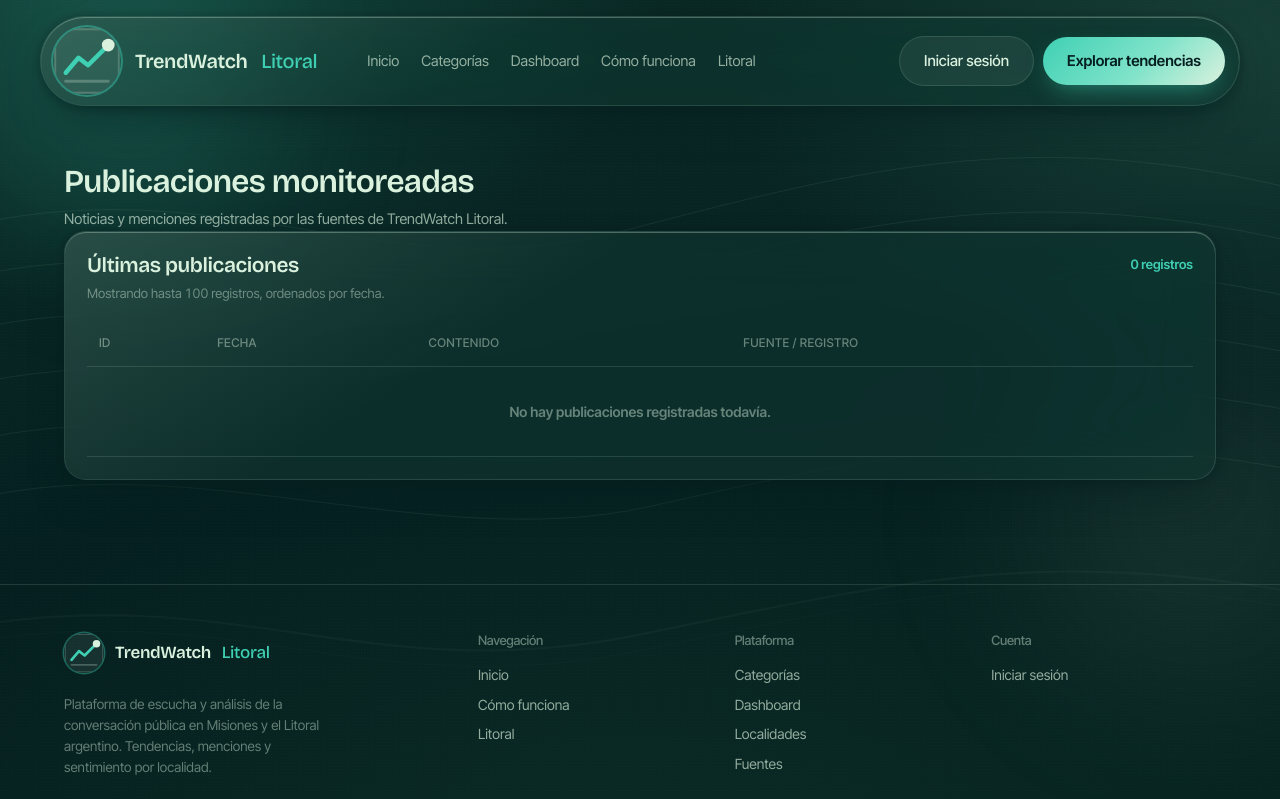
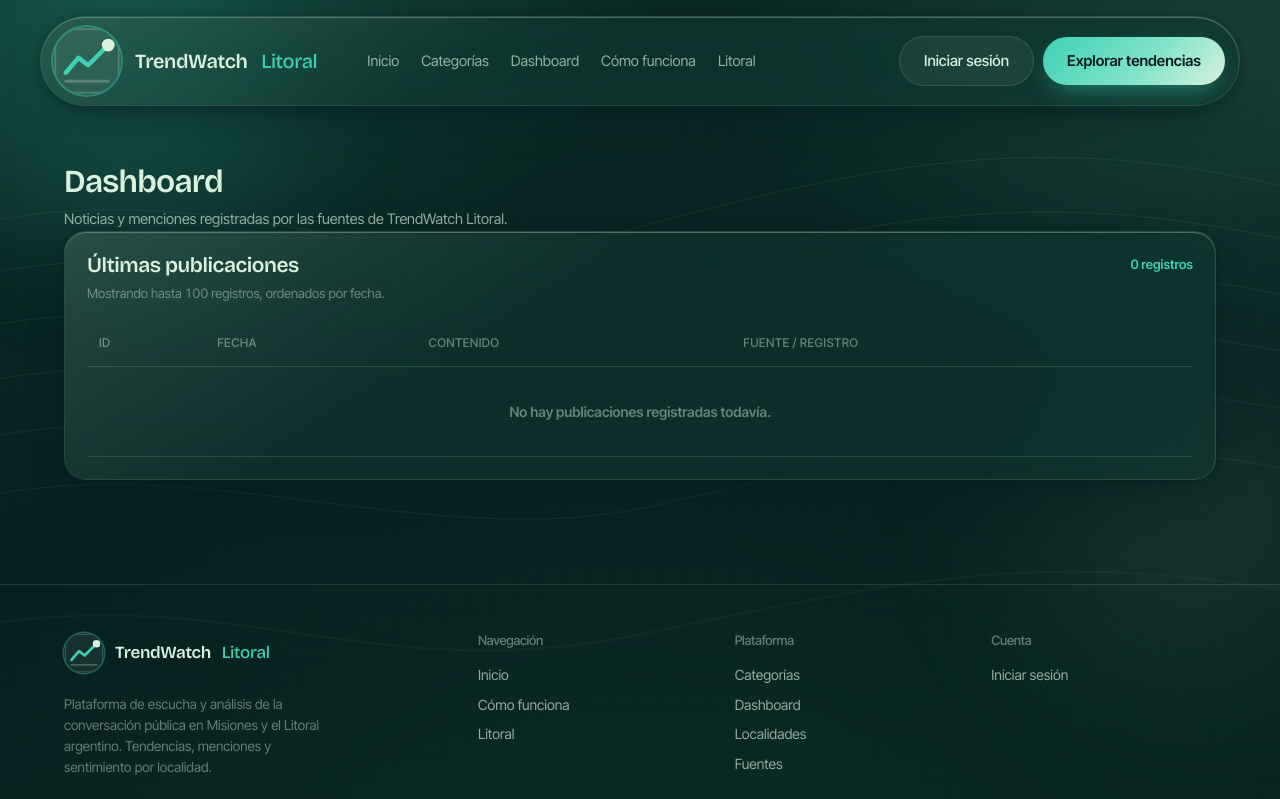
Before and after one commit to MakkiGan666/Trend-Watch-Litoral, a Django app: template app/core/templates/core/dashboard.html in a window 1280 px wide. Shown: the top 799 px of the page. Run offline with Django 5.2, Linux system fonts and the light colour scheme; the template is opened without the code that fills it, so the values that code supplies are empty.

Commit message:
feat: actualizar dashboard del frontend

```diff
--- a/app/core/templates/core/dashboard.html
+++ b/app/core/templates/core/dashboard.html
@@ -1,12 +1,12 @@
 {% extends "base.html" %}
 
-{% block title %}Publicaciones · TrendWatch{% endblock %}
+{% block title %}Dashboard · TrendWatch{% endblock %}
 {% block body_class %}publications{% endblock %}
 
 {% block content %}
 <section class="wrap publications-page">
     <div class="page-head reveal">
-        <h1>Publicaciones monitoreadas</h1>
+        <h1>Dashboard</h1>
         <p>Noticias y menciones registradas por las fuentes de TrendWatch Litoral.</p>
     </div>
 
```
